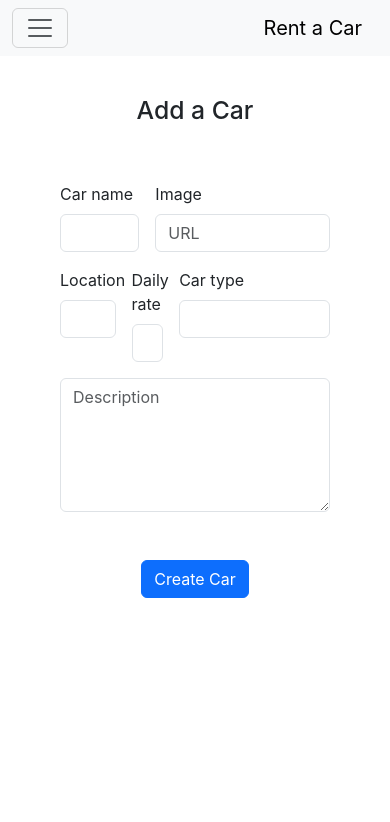
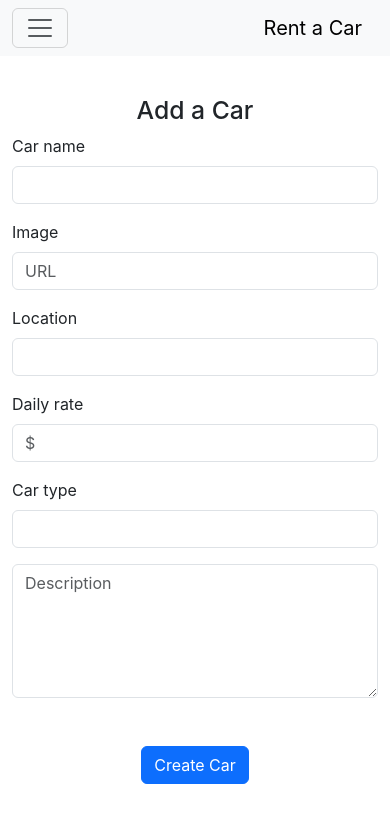
Before and after one commit to PabloEGonz/full-stack-capstone-front-end, a React (Create React App) app: page /cars/new in a window 390 px wide. Shown: the top 822 px of the page. Built offline with nearby package versions, Linux system fonts and the light colour scheme; no server answers.

Commit message:
Dispay logout button if there's an user

```diff
--- a/src/components/CarForm.js
+++ b/src/components/CarForm.js
@@ -24,9 +24,9 @@ const CarForm = () => {
     car_type: '',
   });
   return (
-    <form action="post">
-      <div className="row g-3 p-5 text-start">
-        <div className="col-4">
+    <form action="post" className="pt-md-5">
+      <div className="row g-3 p-md-5 text-start">
+        <div className="col-md-4">
           <label htmlFor="carName" className="form-label">Car name</label>
           <input
             type="text"
@@ -36,7 +36,7 @@ const CarForm = () => {
             onChange={(e) => setCarData({ ...carData, name: e.target.value })}
           />
         </div>
-        <div className="col-8">
+        <div className="col-md-8">
           <label htmlFor="carName" className="form-label">Image</label>
           <input
             type="text"
@@ -47,7 +47,7 @@ const CarForm = () => {
             onChange={(e) => setCarData({ ...carData, image: e.target.value })}
           />
         </div>
-        <div className="col-3">
+        <div className="col-md-3">
           <label htmlFor="carName" className="form-label">Location</label>
           <input
             type="text"
@@ -57,7 +57,7 @@ const CarForm = () => {
             onChange={(e) => setCarData({ ...carData, location: e.target.value })}
           />
         </div>
-        <div className="col-2">
+        <div className="col-md-2">
           <label htmlFor="carName" className="form-label">Daily rate</label>
           <input
             type="number"
@@ -78,7 +78,7 @@ const CarForm = () => {
             onChange={(e) => setCarData({ ...carData, car_type: e.target.value })}
           />
         </div>
-        <div className="col-12">
+        <div className="col-md-12">
           <textarea
             type="text-area"
             className="form-control"
@@ -90,6 +90,7 @@ const CarForm = () => {
           />
         </div>
       </div>
+      <div className="pt-5 pt-lg-1">
         <button
           type="button"
           className="btn btn-primary"
@@ -97,6 +98,7 @@ const CarForm = () => {
         >
           Create Car
         </button>
+      </div>
     </form>
   );
 };
--- a/src/components/Navbar.js
+++ b/src/components/Navbar.js
@@ -1,7 +1,12 @@
 import React from 'react';
 import { Link } from 'react-router-dom';
+import { useSelector } from 'react-redux';
+import LogoutBtn from './LogoutBtn';
 
-const Navbar = () => (
+const Navbar = () => {
+  const userPresent = useSelector((state) => state.user.id);
+
+  return (
     <nav className="navbar bg-body-tertiary fixed-top">
       <div className="container-fluid">
         <button className="navbar-toggler" type="button" data-bs-toggle="offcanvas" data-bs-target="#offcanvasNavbar" aria-controls="offcanvasNavbar" aria-label="Toggle navigation">
@@ -33,11 +38,14 @@ const Navbar = () => (
               <li className="nav-item">
                 <Link className="nav-link" to="/cars/delete">Delete a Car</Link>
               </li>
+              {
+              userPresent && <LogoutBtn />
+            }
             </ul>
           </div>
         </div>
       </div>
     </nav>
   );
-
+};
 export default Navbar;
```
Lines whose indentation alone changed are shown as unchanged.
